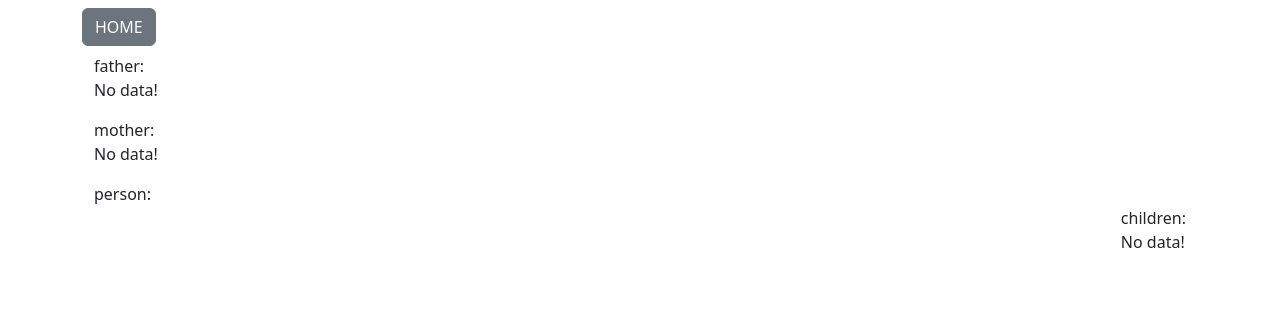
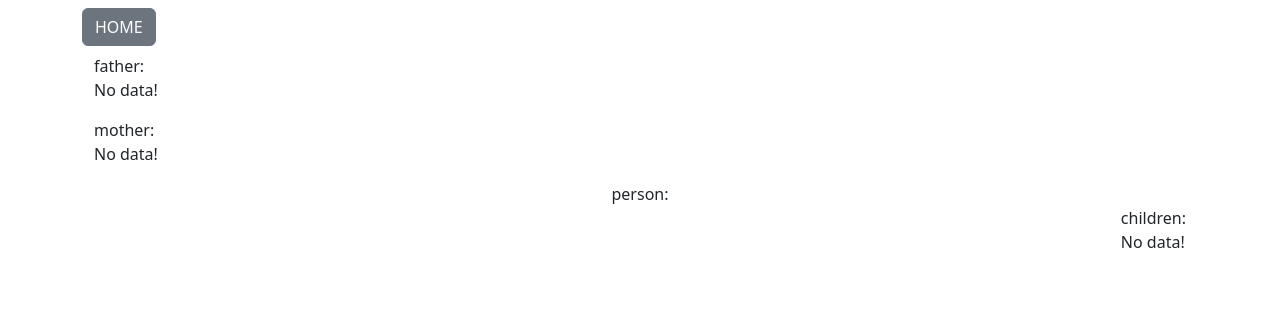
Before and after one commit to andriiguthub/Family-records, a Flask app: template templates/details.html in a window 1280 px wide. Shown: the top 314 px of the page. Run offline with Flask 3, Linux system fonts and the light colour scheme; the template is opened without the code that fills it, so the values that code supplies are empty.

Commit message:
Update details.html

```diff
--- a/templates/details.html
+++ b/templates/details.html
@@ -74,7 +74,7 @@ Details
             {% endif %}
         </div>
     </div>
-    <div class="row">
+    <div class="row" style="justify-content: center">
         <div class="col-md-auto">
             person:<br />{%if person_data is defined and person_data %}
             <table class="table table-striped">
```
